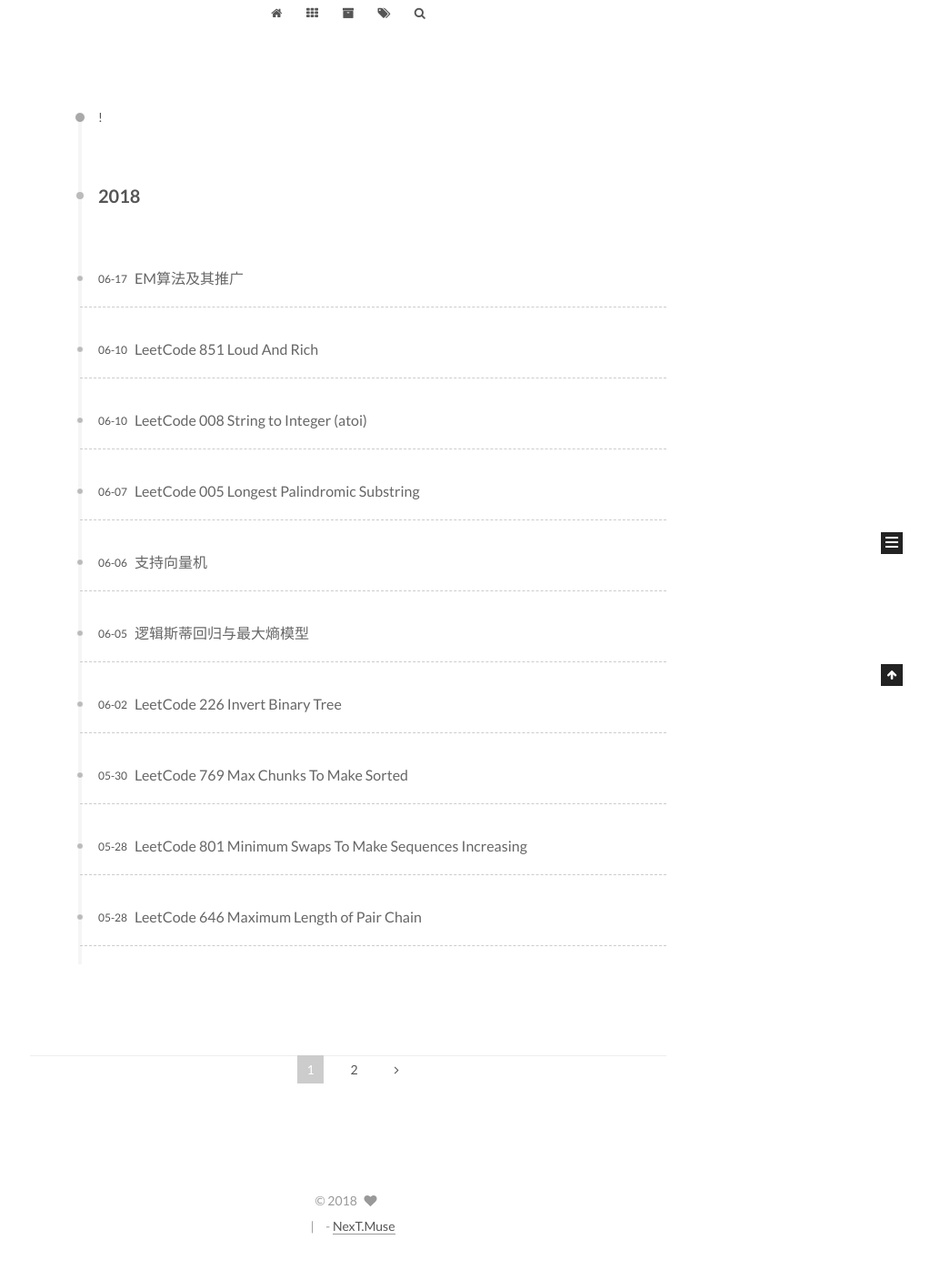
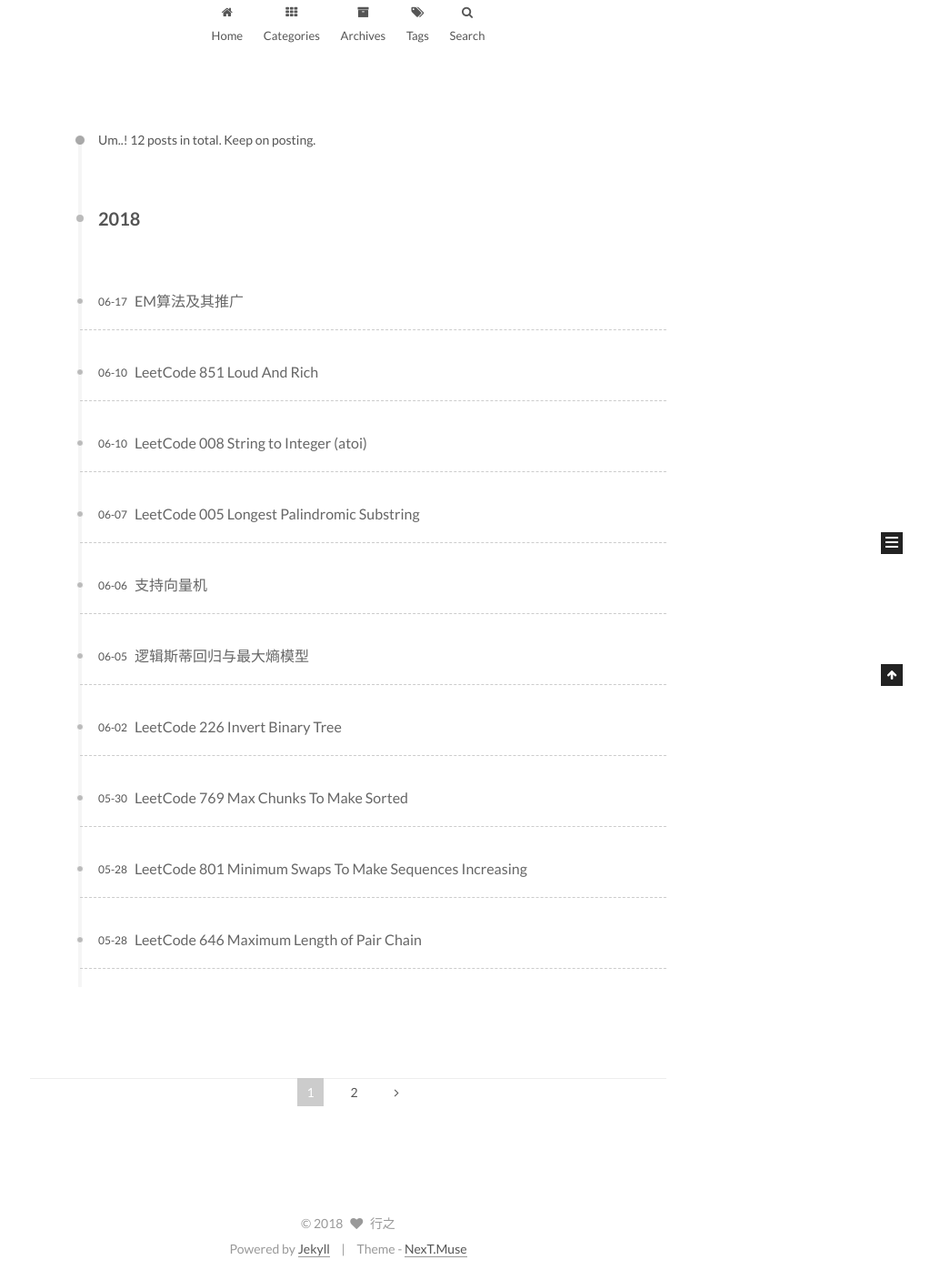
Before and after one commit to 10B-B11/10B-B11.github.io, a Jekyll site: the page built from archives/index.html, in a window 1280 px wide. Shown: the part 246-1653 px from the top of the page at 91% size, without its empty margins (257-1280 px from the left). Built offline with Jekyll 4.4.1, drawn with Linux system fonts in a browser that asks for light colours; before the commit the page ends 1628 px from its top, so only the background shows below that; part of the change alters nothing that is shown.

Commit message:
Update _config.yml

```diff
--- a/_config.yml
+++ b/_config.yml
@@ -1,3 +1,16 @@
+# ---------------------------------------------------------------
+# Jekyll & Global Configuration
+## Docs: https://jekyllrb.com/docs/configuration/
+# ---------------------------------------------------------------
+
+# Site
+title: '行之的博客'
+subtitle:
+description: "上士闻道，勤而行之"
+author: 行之
+# Support language: de, en, fr-FR, id, ja, ko, pt-BR, pt, ru, zh-Hans, zh-hk, zh-tw
+language: en
+date_format: '%Y-%m-%d'
 
 # URL
 ## If your site is put in a subdirectory, set url as 'http://yoursite.com' and baseurl as '/child'
```
